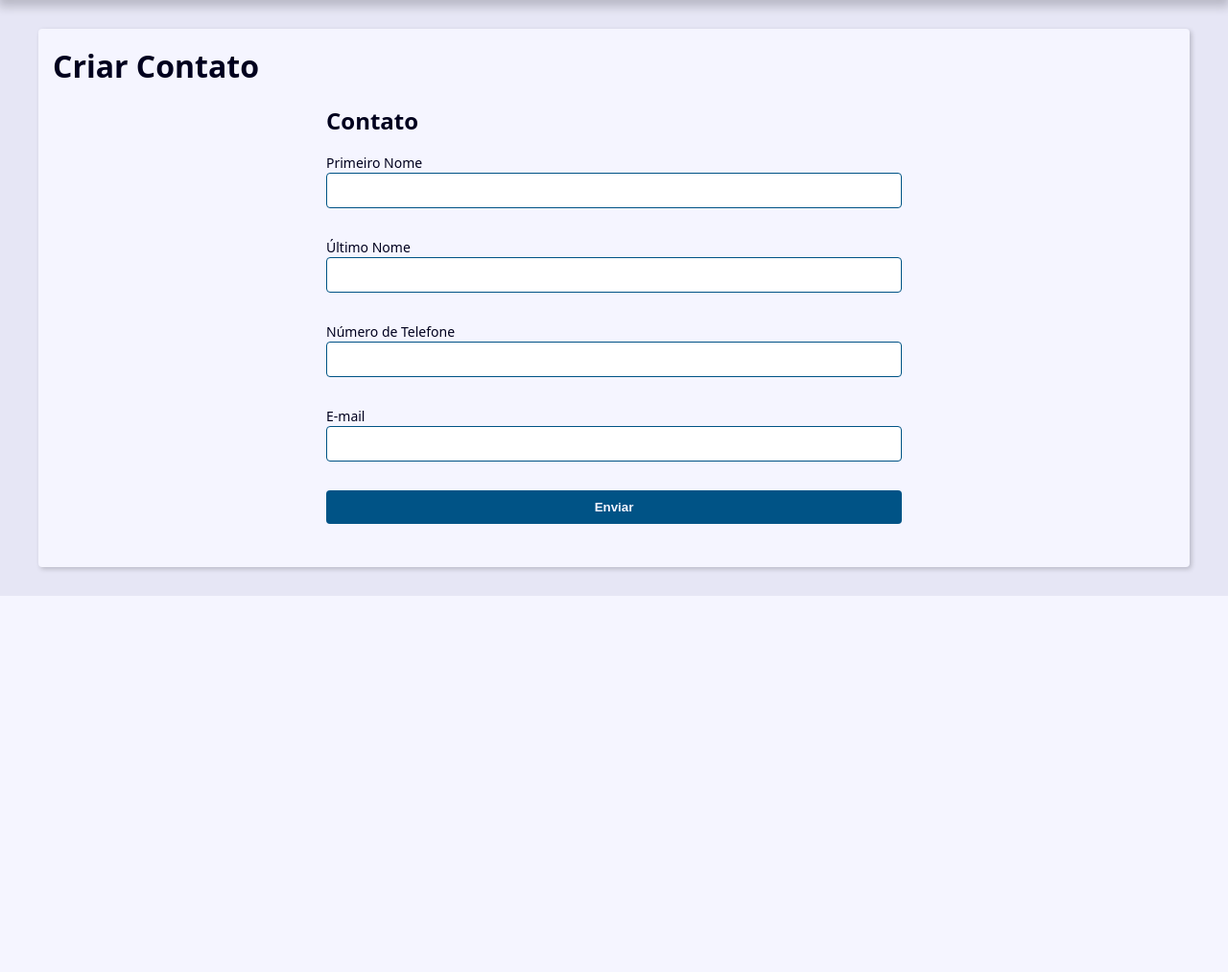
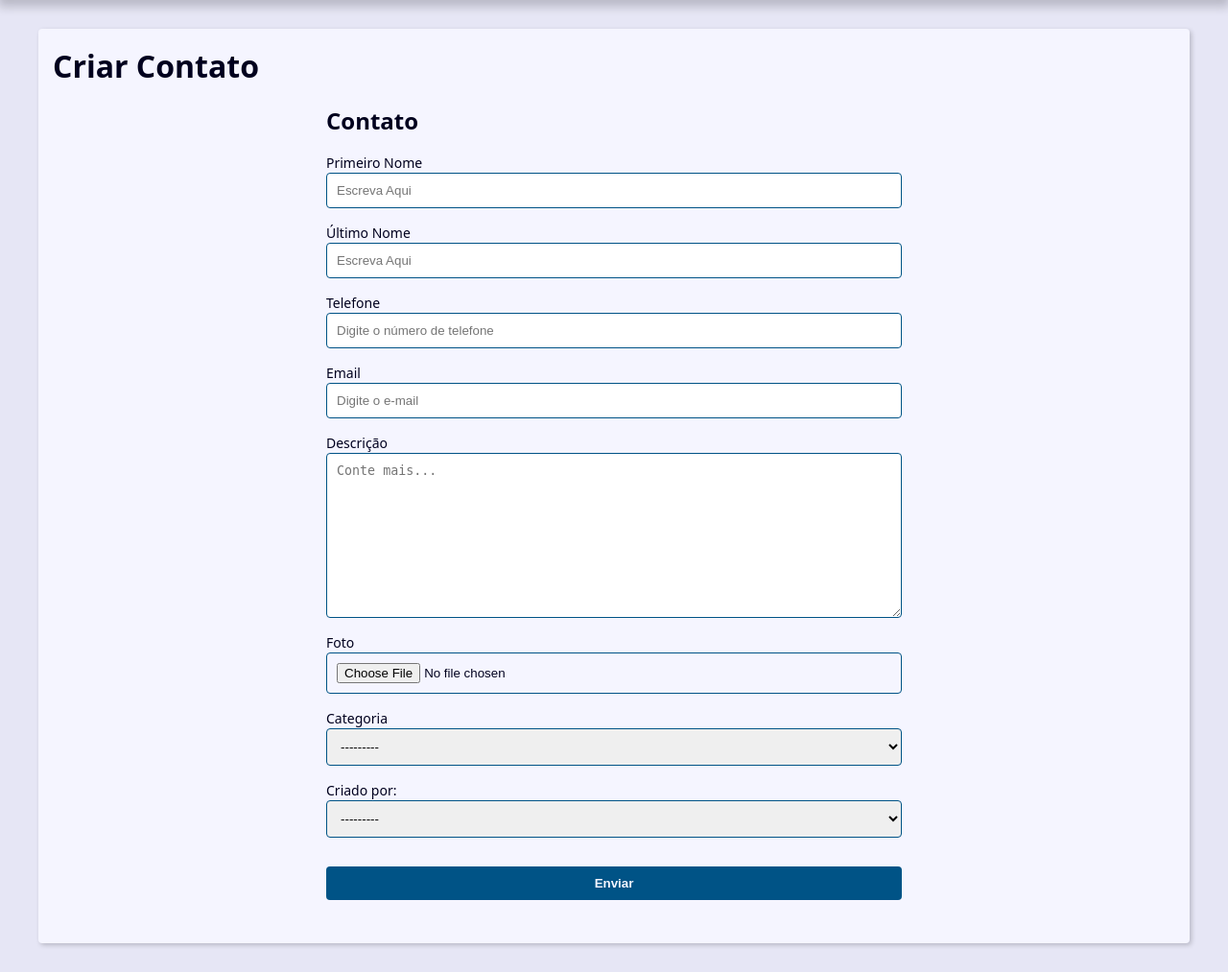
Before and after one commit to BrunoGRS/Projeto_Agenda, a Django app: page /schedule/create/ in a window 1280 px wide. Shown: the part 239-1252 px from the top of the page at 96% size. Before the commit the page ends 860 px from the top, so only its background shows below. Run offline with Django 4.2, Linux system fonts and the light colour scheme; data that the repository does not hold is empty.

Commit message:
forms do django

```diff
--- /dev/null
+++ b/schedule/forms.py
@@ -0,0 +1,15 @@
+from django import forms
+from .models import Contact
+
+class ContactForm(forms.ModelForm):
+    class Meta:
+        model = Contact
+        fields = ('first_name', 'last_name','phone_number','email','description','picture','category','owner')
+
+        widgets = {
+            'first_name': forms.TextInput(attrs={'placeholder': 'Escreva Aqui'}),
+            'last_name': forms.TextInput(attrs={'placeholder': 'Escreva Aqui'}),
+            'phone_number': forms.TextInput(attrs={'placeholder': 'Digite o número de telefone'}),
+            'email': forms.TextInput(attrs={'placeholder': 'Digite o e-mail'}),
+            'description': forms.Textarea(attrs={'placeholder': 'Conte mais...'}),
+        }
--- a/schedule/models.py
+++ b/schedule/models.py
@@ -17,16 +17,16 @@
         verbose_name = 'Contact'
         verbose_name_plural = 'Contacts'
 
-    first_name = models.CharField(max_length=50)
-    last_name = models.CharField(max_length=50)
-    phone_number = models.CharField(max_length=15)
+    first_name = models.CharField(max_length=50, verbose_name='Primeiro Nome')
+    last_name = models.CharField(max_length=50, verbose_name='último Nome')
+    phone_number = models.CharField(max_length=15, verbose_name='Telefone')
     email = models.EmailField(max_length=50, blank=True)
-    created_date = models.DateTimeField(default=timezone.now)
-    description = models.TextField(blank=True)
-    show = models.BooleanField(default=True)
-    picture= models.ImageField(blank=True, upload_to='pictures/%Y/%m')
-    category = models.ForeignKey(Category, on_delete=models.SET_NULL, blank=True, null=True)
-    owner = models.ForeignKey(User, on_delete=models.SET_NULL, null=True)
+    created_date = models.DateTimeField(default=timezone.now, verbose_name='Data de Criação')
+    description = models.TextField(blank=True, verbose_name='Descrição')
+    show = models.BooleanField(default=True, verbose_name='Mostrar')
+    picture= models.ImageField(blank=True, upload_to='pictures/%Y/%m', verbose_name='Foto')
+    category = models.ForeignKey(Category, on_delete=models.SET_NULL, blank=True, null=True, verbose_name='Categoria')
+    owner = models.ForeignKey(User, on_delete=models.SET_NULL, null=True, verbose_name='Criado por:')
 
     def __str__(self) -> str:
         return f'{self.first_name} {self.last_name}'
--- a/schedule/templates/schedule/create.html
+++ b/schedule/templates/schedule/create.html
@@ -12,34 +12,15 @@
       enctype="multipart/form-data"
     >
     {% csrf_token %}
-      <div class="form-content">
-        <div class="form-group">
-          <label for="id_first_name">Primeiro Nome</label>
-          <input type="text" name="first_name" maxlength="255" id="id_first_name">
-        </div>
+    <div class="form-content">
+    {% for field in form  %}
+      <div class="form-group">
+        <label for={{ field.id_for_label }}>{{ field.label }}</label>
+        {{field}}
+        {{field.erros}}
       </div>
-
-      <div class="form-content">
-        <div class="form-group">
-          <label for="id_last_name">Último Nome</label>
-          <input type="text" name="ast_name" maxlength="255" id="id_last_name">
-        </div>
-      </div>
-
-      <div class="form-content">
-        <div class="form-group">
-          <label for="id_last_name">Número de Telefone</label>
-          <input type="text" name="ast_name" maxlength="255" id="id_last_name">
-        </div>
-      </div>
-
-      <div class="form-content">
-        <div class="form-group">
-          <label for="id_last_name">E-mail</label>
-          <input type="text" name="ast_name" maxlength="255" id="id_last_name">
-        </div>
-      </div>
-
+    {% endfor %}
+    </div>
       <div class="form-content">
         <div class="form-group">
           <button class="btn" type="submit">Enviar</button>
--- a/schedule/templates/schedule/index.html
+++ b/schedule/templates/schedule/index.html
@@ -10,9 +10,9 @@
       <thead>
         <tr class="table-row table-row-header">
           <th class="table-header">ID</th>
-          <th class="table-header">First Name</th>
-          <th class="table-header">Last Name</th>
-          <th class="table-header">Phone</th>
+          <th class="table-header">Primeiro Nome</th>
+          <th class="table-header">Último Nome</th>
+          <th class="table-header">Telefone</th>
           <th class="table-header">E-mail</th>
         </tr>
       </thead>
--- a/schedule/views/contact_forms.py
+++ b/schedule/views/contact_forms.py
@@ -1,13 +1,17 @@
-from django.shortcuts import render, get_list_or_404, redirect
-from schedule.models import Contact
-from django.http import Http404
-from django.db.models import Q
-from django.core.paginator import Paginator
+from django.shortcuts import render
+from schedule.forms import ContactForm
 
 def create_contact(request):
-    search = request.POST.get('first_name')
+
+    if request.method == 'POST':
+        context = {
+            'form': ContactForm(request.POST)
+        }
+
+        return render(request, template_name='schedule/create.html', context=context)
 
     context = {
-        'site_title': 'Criar -',
-    }
+        'form': ContactForm()
+        }
+
     return render(request, template_name='schedule/create.html', context=context)
```
